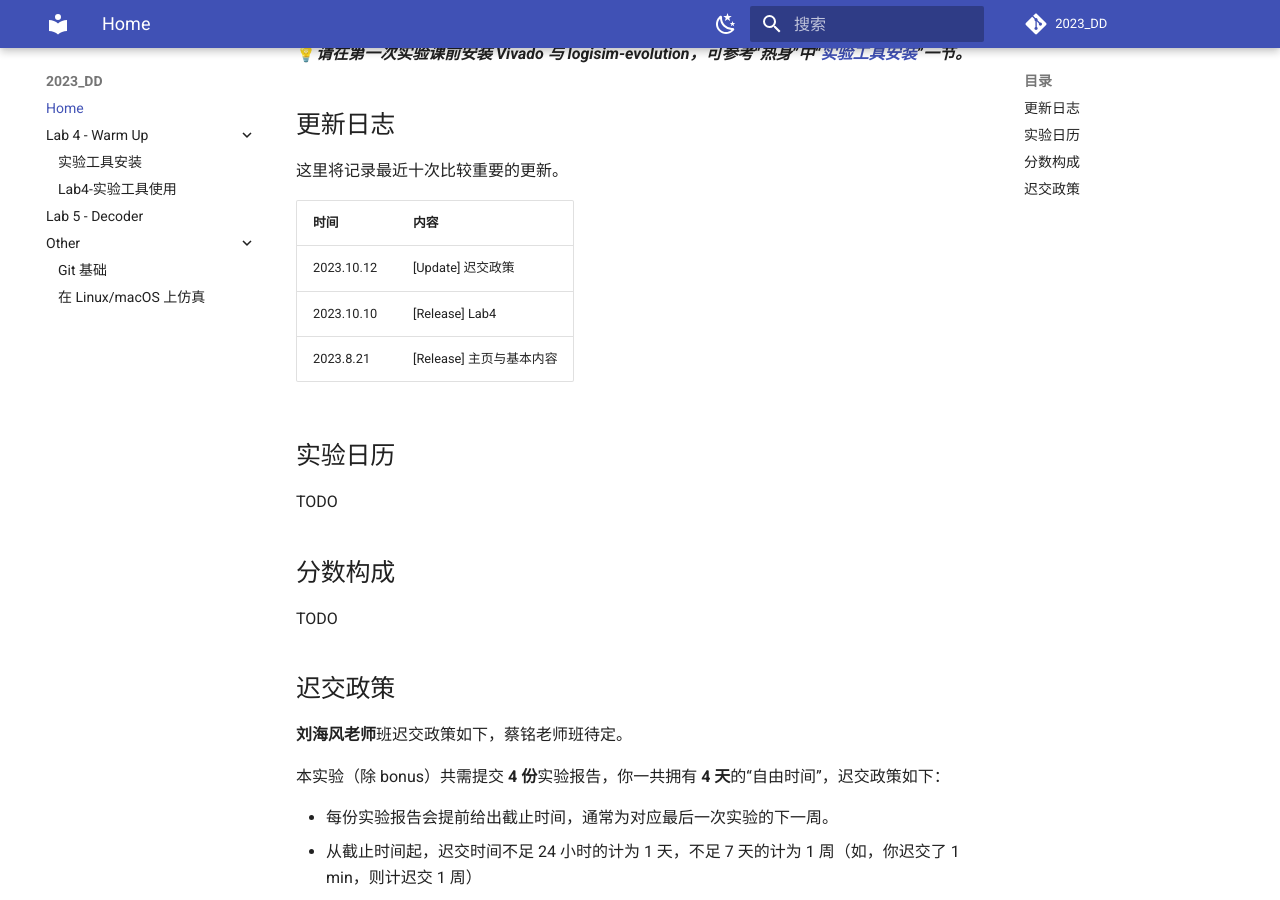
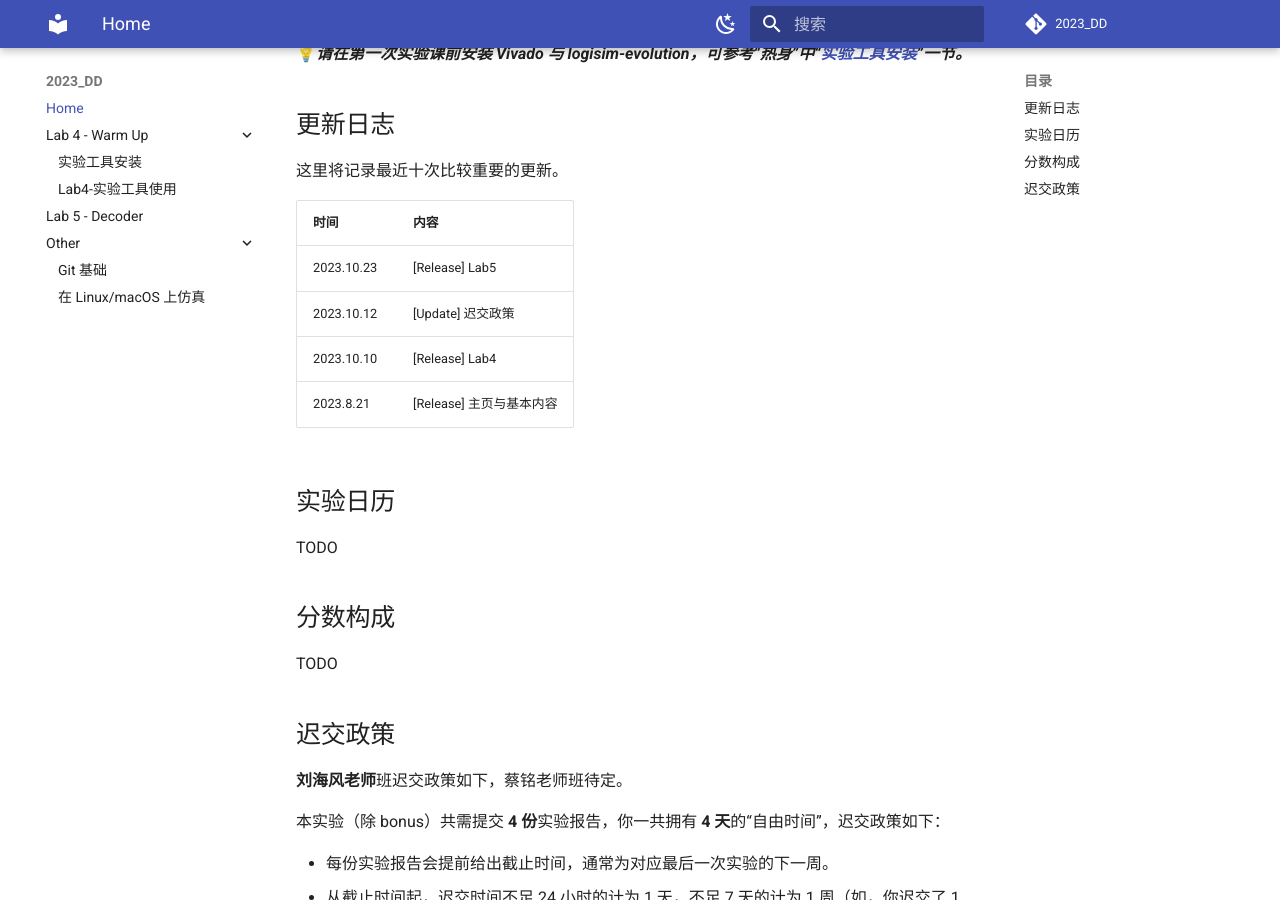
Before and after one commit to Guahao31/2023_DD, an MkDocs documentation site: the page built from docs/index.md, in a window 1280 px wide and 900 px high, scrolled down 458 px. Built offline with MkDocs 1.6.1 and Material for MkDocs 9.7.7, drawn with Linux system fonts in a browser that asks for light colours; comment, search, counter and statistics services are not loaded.

Commit message:
release: lab5

```diff
--- a/docs/index.md
+++ b/docs/index.md
@@ -20,6 +20,7 @@
 
 | 时间 | 内容 |
 | --- | :------------------------------------ |
+| 2023.10.23 | [Release] Lab5 |
 | 2023.10.12 | [Update] 迟交政策 |
 | 2023.10.10 | [Release] Lab4 |
 | 2023.8.21 | [Release] 主页与基本内容 |
```
